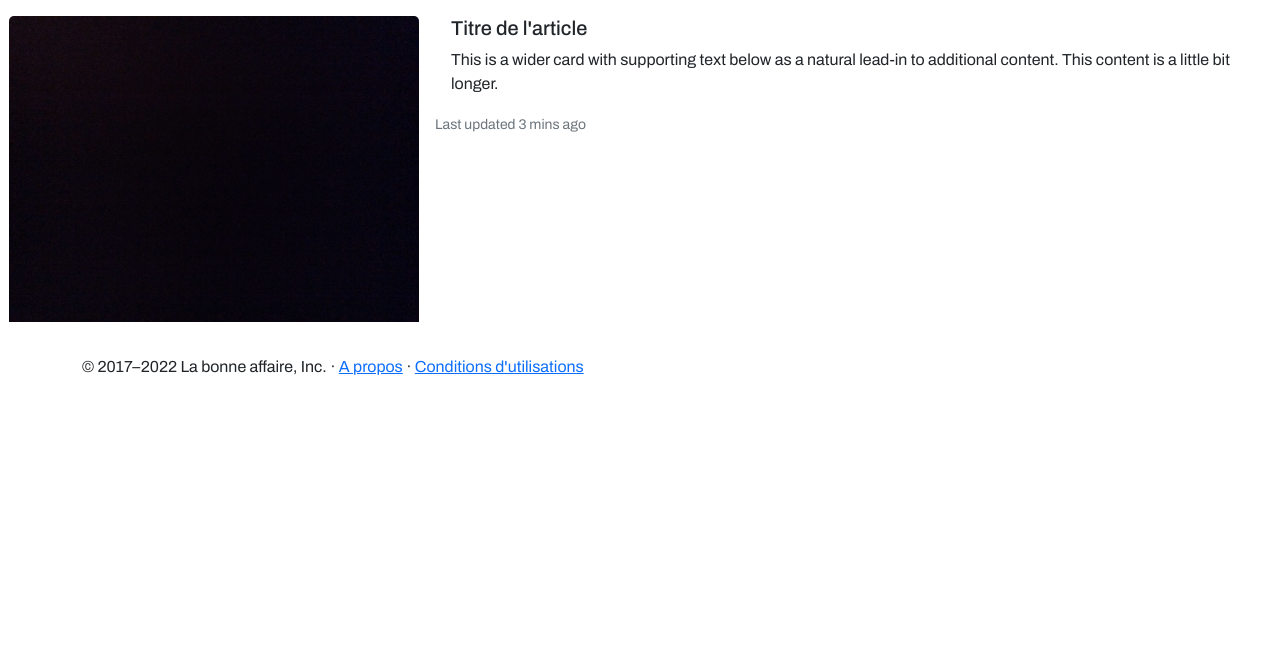
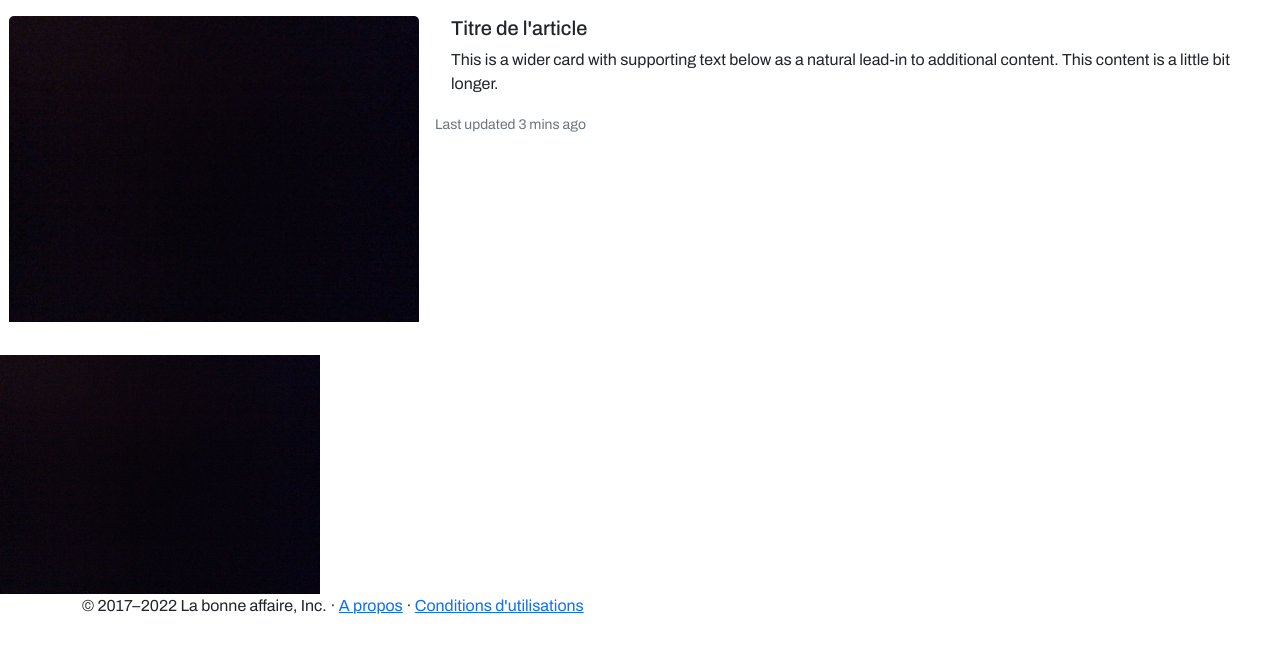
Before and after one commit to n4thans/LaBonneAffaire, a Symfony app: template templates/annonces/annonces.html.twig in a window 1280 px wide. Shown: the part 95-748 px from the top of the page. Run offline with Twig, Linux system fonts and the light colour scheme; the template is opened without the code that fills it, so the values that code supplies are empty; some libraries are stand-ins or nearby versions.

Commit message:
modif page annonce

```diff
--- a/templates/annonces/annonces.html.twig
+++ b/templates/annonces/annonces.html.twig
@@ -17,4 +17,6 @@
       </div>
     </div>
   </div>
+
+  <img src={{asset('media/image.jpeg')}} class="card-img-top w-25 h-25;">
 {% endblock %}
```
